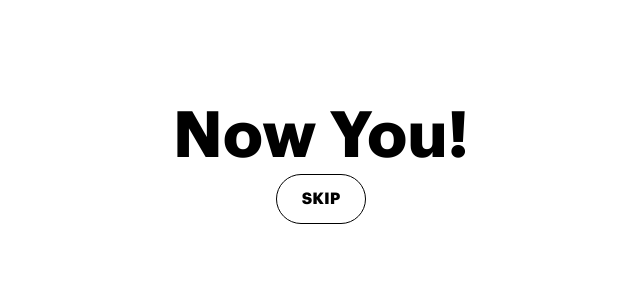
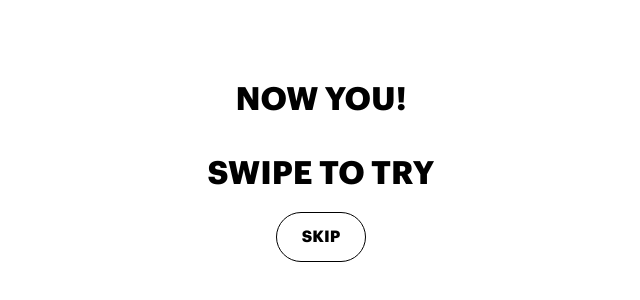
Before and after one commit to sinnerschrader/future-configurator, a Next.js app: page /future-configurator/ in a window 1280 px wide. Shown: the part 238-538 px from the top of the page, without its empty margins (319-959 px from the left). Built offline with nearby package versions, Linux system fonts and the light colour scheme.

Commit message:
feat(headline): add headline component

```diff
--- a/src/components/button/Button.module.css
+++ b/src/components/button/Button.module.css
@@ -1,4 +1,4 @@
-.button {
+.default {
     --button-min-height: 50px;
 
     display: inline-block;
--- a/src/components/button/Button.tsx
+++ b/src/components/button/Button.tsx
@@ -25,7 +25,7 @@ export function Button({
   const Component = as || "button";
 
   return (
-    <Component className={styles.button} {...restProps}>
+    <Component className={styles.default} {...restProps}>
       {children}
     </Component>
   );
--- /dev/null
+++ b/src/components/headline/Headline.module.css
@@ -0,0 +1,4 @@
+.default {
+    font-weight: 700;
+    text-transform: uppercase;
+}
--- /dev/null
+++ b/src/components/headline/Headline.tsx
@@ -0,0 +1,21 @@
+import styles from "./Headline.module.css";
+import { HeadlineProps } from "./Headline.types";
+
+export function Headline({
+  as,
+  children,
+  size,
+  ...restProps
+}: React.PropsWithChildren<HeadlineProps>): JSX.Element {
+  const Component = as || "h1";
+
+  return (
+    <Component
+      className={styles.default}
+      style={{ fontSize: `${size}px` }}
+      {...restProps}
+    >
+      {children}
+    </Component>
+  );
+}
--- /dev/null
+++ b/src/components/headline/Headline.types.ts
@@ -0,0 +1,4 @@
+export interface HeadlineProps {
+    as?: "h1" | "h2" | "h3" | "h4"
+    size?: number
+}
--- a/src/pages/index.tsx
+++ b/src/pages/index.tsx
@@ -2,6 +2,7 @@ import Head from "next/head";
 import styles from "../styles/Home.module.css";
 import { basePath } from "../../next.config";
 import { Button } from "../components/button/Button";
+import { Headline } from "../components/headline/Headline";
 
 export default function Home() {
   return (
@@ -11,14 +12,11 @@ export default function Home() {
         <link rel="icon" href="/favicon.ico" />
       </Head>
 
-
       <main className={styles.main}>
-        <h1 className={styles.title}>
-          Now You!
-        </h1>
+        <Headline>Now You!</Headline>
+        <Headline>Swipe to try</Headline>
 
         <Button>Skip</Button>
-
       </main>
     </div>
   );
```
